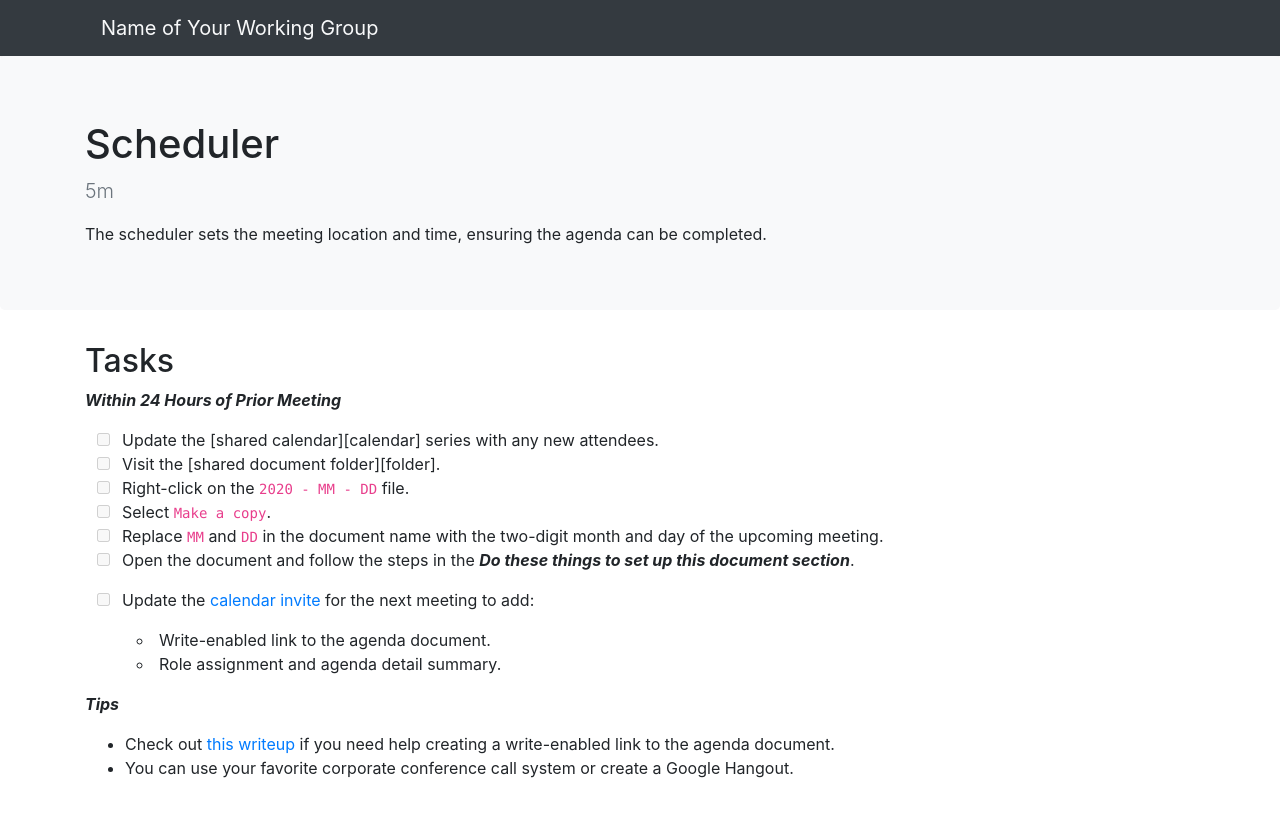
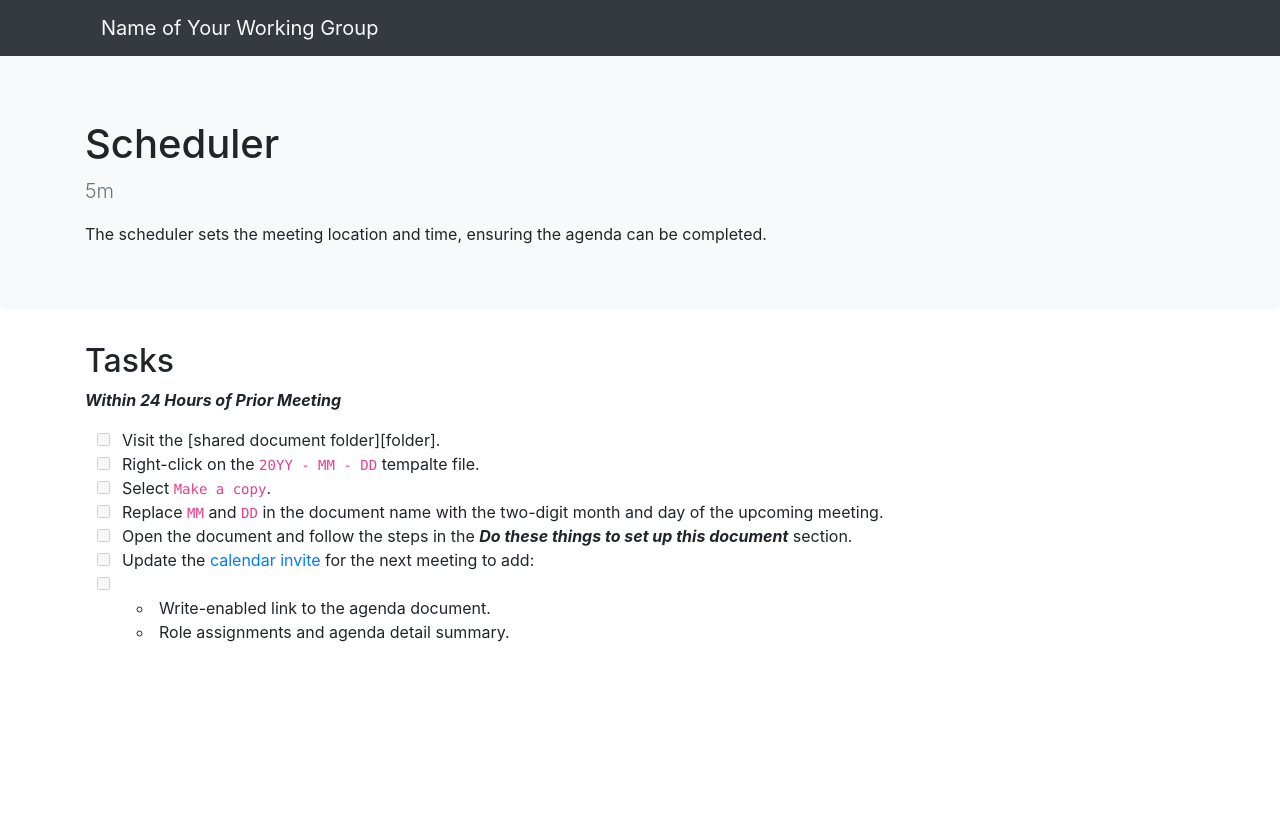
Before and after one commit to mrsanz/jekyll-roles-theme, a Jekyll site: the page built from roles/scheduler.md, in a window 1280 px wide. Shown: the top 817 px of the page. Built offline with Jekyll 4.4.1, drawn with Linux system fonts in a browser that asks for light colours; nearby versions of some CDN libraries.

Commit message:
Update scheduler.md

```diff
--- a/_includes/default_roles/scheduler.md
+++ b/_includes/default_roles/scheduler.md
@@ -2,25 +2,14 @@
 
 ***Within 24 Hours of Prior Meeting***
 
-{% if page.invite_type == "series" %}- [ ] Update the [shared calendar][calendar] series with any new attendees.{% endif %}
- - [ ] Visit the [shared document folder][folder].
- - [ ] Right-click on the `2020 - MM - DD` file.
- - [ ] Select {% if page.reference == 'onedrive' %}`Copy to`.  Set the current folder as the target destination and click `Copy here`{% else %}`Make a copy`{% endif %}.
- - [ ] Replace `MM` and `DD` in the document name with the two-digit month and day of the upcoming meeting.
- - [ ] Open the document and follow the steps in the ***Do these things to set up this document section***.
-{% case page.invite_type %}{% when "series" %}
- - [ ] Update the [calendar invite](https://github.com/InnerSourceCommons/foundation-governance/blob/319e6f9bea0de12e93aa418b1a4b0564ebaa59f4/how-to/access-isc-calendar.md) for the next meeting to add:
-{% when "instance" %}
- - [ ] Reply-by-meeting to the notes from the previous meeting.
-Set the time and place to the next meetup.
-Be sure to include in the invite body:{% endcase %}
+- [ ] Visit the [shared document folder][folder].
+- [ ] Right-click on the `20YY - MM - DD` tempalte file.
+- [ ] Select `Make a copy`.
+- [ ] Replace `MM` and `DD` in the document name with the two-digit month and day of the upcoming meeting.
+- [ ] Open the document and follow the steps in the ***Do these things to set up this document*** section.
+- [ ] Update the [calendar invite](https://github.com/InnerSourceCommons/foundation-governance/blob/319e6f9bea0de12e93aa418b1a4b0564ebaa59f4/how-to/access-isc-calendar.md) for the next meeting to add:
+- [ ]
    * Write-enabled link to the agenda document.
-   * Role assignment and agenda detail summary.
-
-{% if page.reference != nil %}
-***Tips***
-{% capture type %}default_roles/scheduler-{{page.reference}}.md{% endcapture %}
-{% include {{ type }} %}
-{% endif %}
+   * Role assignments and agenda detail summary.
 
 {% include links.md %}
```
